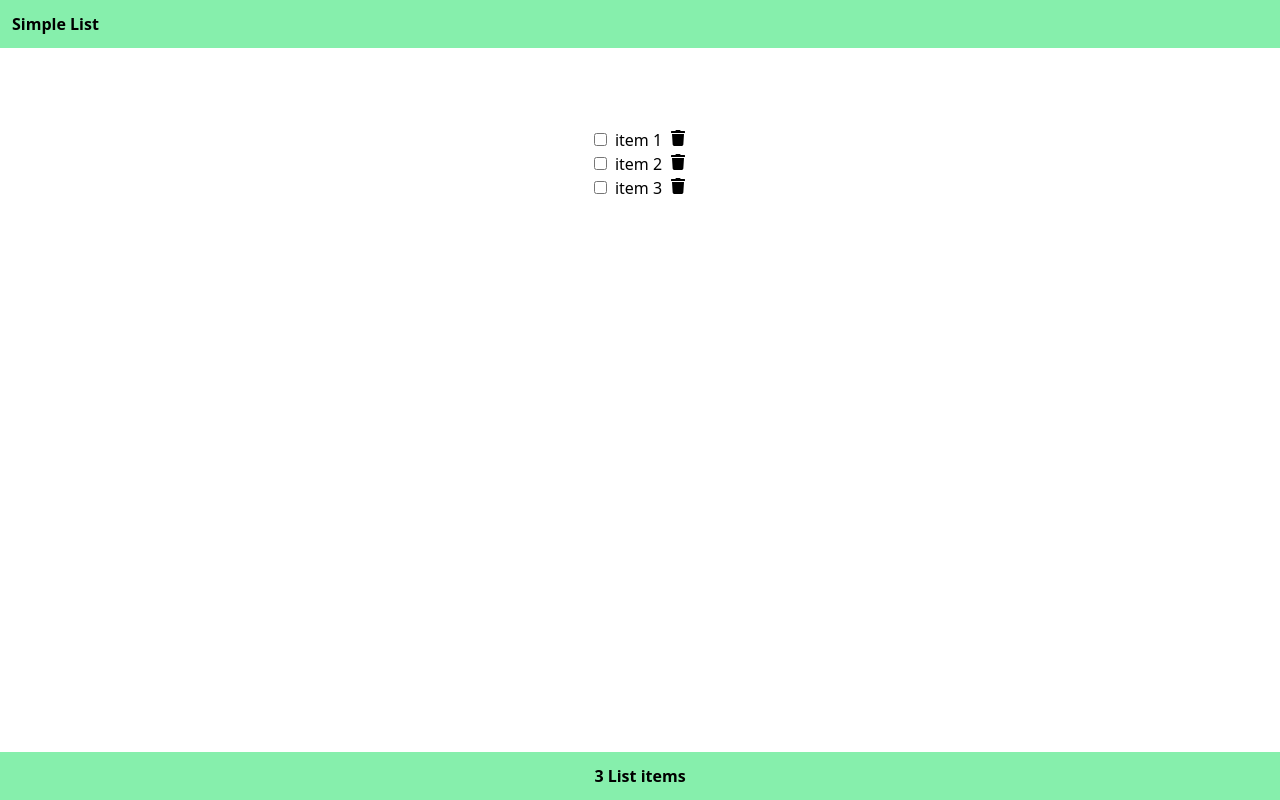
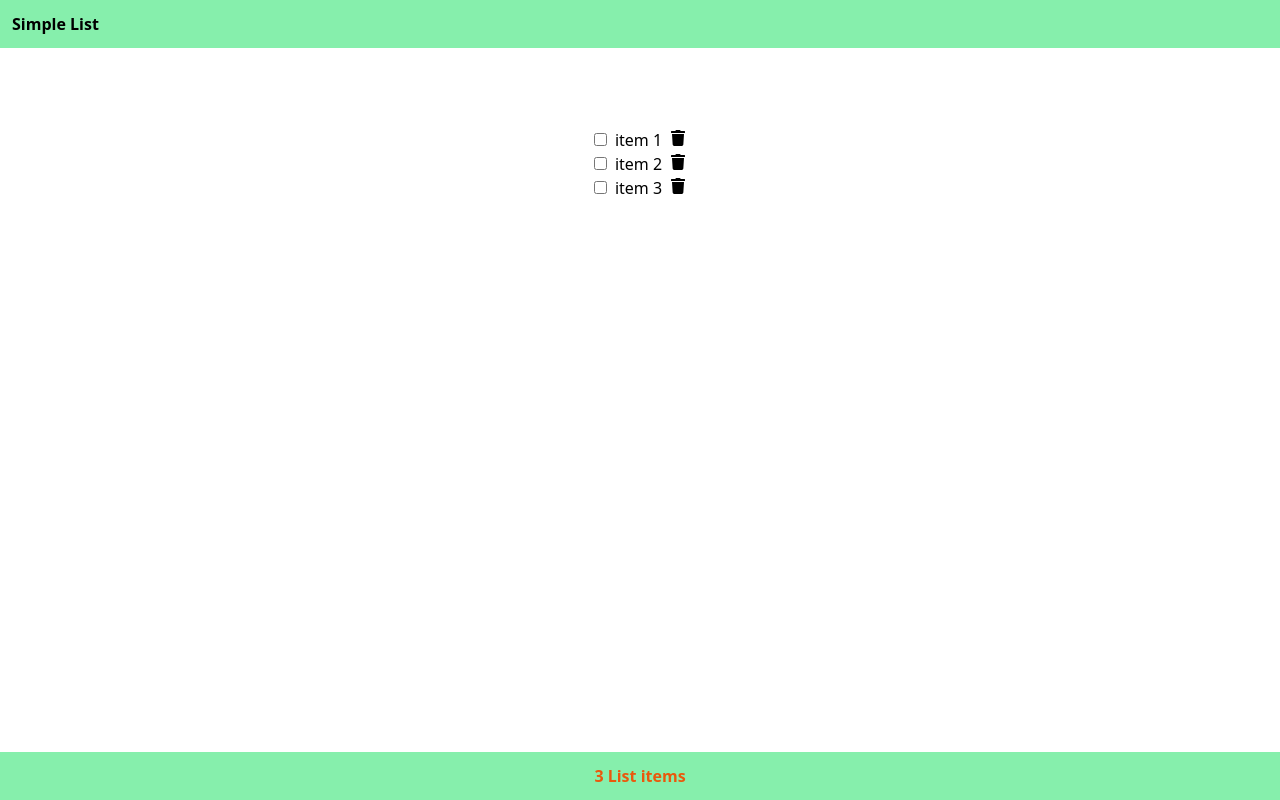
Before and after one commit to yahoogm/simple-list, a React (Create React App) app: page / in a window 1280 px wide. Built offline with nearby package versions, Linux system fonts and the light colour scheme.

Commit message:
Update Footer.jsx

```diff
--- a/src/components/footer/Footer.jsx
+++ b/src/components/footer/Footer.jsx
@@ -2,7 +2,7 @@ import React from 'react';
 
 const Footer = ({ length }) => {
   return (
-    <footer className="absolute bottom-0 bg-green-300 w-full p-3 text-center font-semibold">
+    <footer className="absolute bottom-0 bg-green-300 w-full p-3 text-center font-semibold text-orange-600">
       {length} {length === 1 ? 'List item' : 'List items'}
     </footer>
   );
```
